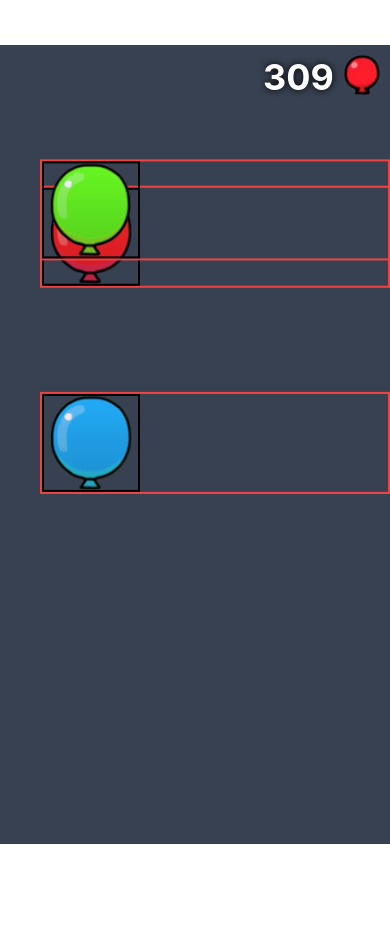
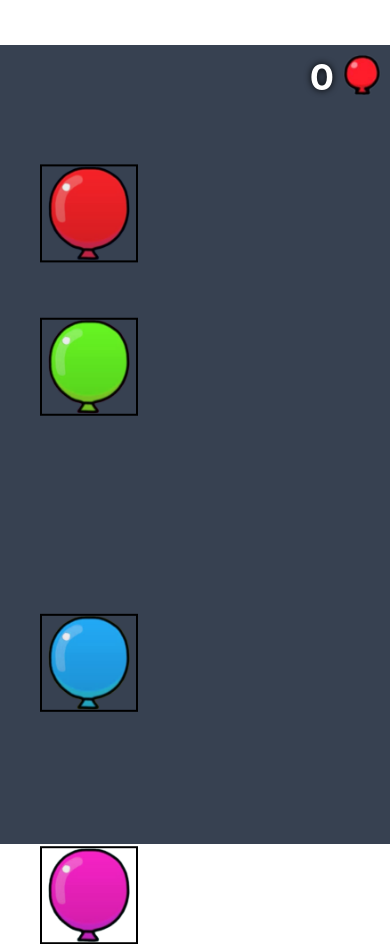
Before and after one commit to Joe-Moussally/Jerrys-Boring-Game, a React Native app: screen / in a window 390 px wide. Before the commit the page ends 844 px from the top, so only its background shows below. Built offline with nearby package versions, Linux system fonts and the light colour scheme.

Commit message:
Fixing adding new balloon render to screen

```diff
--- a/components/game_components/Balloon.js
+++ b/components/game_components/Balloon.js
@@ -2,7 +2,7 @@ import { Image, TouchableWithoutFeedback, Dimensions, Animated, Easing } from 'r
 import React, { useEffect, useRef, useState } from 'react'
 
 const Balloon = ({
-    color,
+  id,
 }) => {
 
   function randomNumbFromInterval(min, max) {
@@ -35,14 +35,14 @@ const Balloon = ({
 
   //function that handles increasing the score by one
   const handlePop = () => {
-    console.log(color)
+    console.log(id)
   }
 
   if(!canShow) return null
 
   return (
     <Animated.View
-      className='border-2 border-red-500 ml-10'
+      className='ml-10 absolute'
       style={{transform:[{translateY:bottomValue}],marginLeft:randomNumbFromInterval(0,Dimensions.get('window').width-Dimensions.get('window').width/4)}}
     >
     <TouchableWithoutFeedback
--- /dev/null
+++ b/components/game_components/BalloonGenerator.js
@@ -0,0 +1,14 @@
+import { View, Text } from 'react-native'
+import React, { useEffect, useState } from 'react'
+import Balloon from './Balloon'
+
+const BalloonGenerator = () => {
+
+    useEffect(() => {
+        setInterval(() => {
+            return <Balloon />
+        },2000)
+    },[])
+}
+
+export default BalloonGenerator
--- a/screens/GameScreen.js
+++ b/screens/GameScreen.js
@@ -1,25 +1,39 @@
 import { View, Text } from 'react-native'
-import React, { useState } from 'react'
+import React, { useEffect, useRef, useState } from 'react'
 
 //components export
 import Balloon from '../components/game_components/Balloon'
 import Score from '../components/game_components/Score'
+import BalloonGenerator from '../components/game_components/BalloonGenerator'
 
 const GameScreen = () => {
 
+  let id = 0
+
   const [score,setScore] = useState(0)
+
+  const [balloonsArray,setBalloonsArray] = useState([<Balloon id={id} key={id}/>])
+
+  useEffect(() => {
+    setInterval(() => {
+      id = id + 1
+      setBalloonsArray(prev => [...prev,<Balloon id={id} key={id}/>])
+    },2000)
+  },[])
 
   return (
     <View className="bg-gray-700 flex-1 relative">
       <Score
-          number={309}
+          number={score}
       />
-<Balloon />
-<Balloon />
-<Balloon />
-<Balloon />
-<Balloon />
+      {/* <BalloonGenerator /> */}
 
+      {/* <Balloon /> */}
+      {
+        balloonsArray.map(element => {
+          return element
+        })
+      }
     </View>
   )
 }
```
